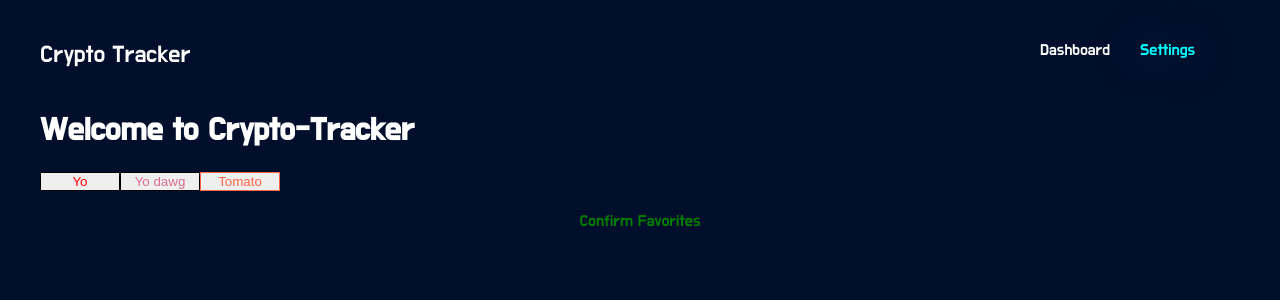
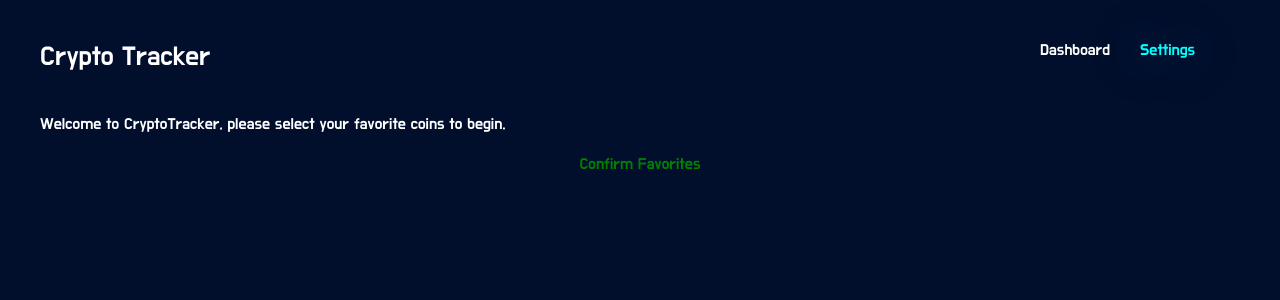
Before and after one commit to SeanPhilippi/crypto-tracker, a React (Create React App) app: page / in a window 1280 px wide. Shown: the top 300 px of the page. Built offline with nearby package versions, Linux system fonts and the light colour scheme.

Commit message:
setting data in localStorage, confirmFavorites working

```diff
--- a/src/components/ConfirmButton.js
+++ b/src/components/ConfirmButton.js
@@ -5,6 +5,7 @@ import { Context } from './Provider';
 const ConfirmButtonStyled = styled.div`
   margin: 20px;
   color: green;
+  cursor: pointer;
 `;
 
 const CenterDiv = styled.div`
--- a/src/components/Nav.js
+++ b/src/components/Nav.js
@@ -3,7 +3,7 @@ import styled, { css } from 'styled-components';
 import { Context } from './Provider';
 
 const Logo = styled.div`
-  font-size: 1.5rem;
+  font-size: 1.7rem;
 `;
 
 const Nav = styled.div`
--- a/src/components/Provider.js
+++ b/src/components/Provider.js
@@ -16,11 +16,22 @@ export class Provider extends Component {
     return {};
   };
 
+  confirmFavorites = () => {
+    this.setState({
+      firstVisit: false,
+      page: 'dashboard'
+    });
+    localStorage.setItem('cryptoTracker', JSON.stringify({
+      test: 'yo'
+    }))
+  };
+
   state = {
     page: 'dashboard',
     firstVisit: false,
     ...this.savedSettings(),
     setPage: this.setPage,
+    confirmFavorites: this.confirmFavorites
   };
 
   render() {
--- a/src/components/Welcome.js
+++ b/src/components/Welcome.js
@@ -1,29 +1,16 @@
 import React from 'react';
-import styled, { css } from 'styled-components';
-
-const Button = styled.button`
-  color: red;
-  border: solid black 1px;
-  width: 5rem;
-  ${props => props.primary && css`
-    color: palevioletred;
-  `}
-`;
-
-const TomatoButton = styled(Button)`
-  color: tomato;
-  border-color: tomato;
-`;
+import { Context } from './Provider';
 
 const Welcome = () => (
-<>
-    <h1>
-      Welcome to Crypto-Tracker
-    </h1>
-    <Button>Yo</Button>
-    <Button primary>Yo dawg</Button>
-    <TomatoButton>Tomato</TomatoButton>
-</>
+  <Context.Consumer>
+    {
+      ({ firstVisit }) => firstVisit ? (
+        <div>
+          Welcome to CryptoTracker, please select your favorite coins to begin.
+        </div>
+      ) : null
+    }
+  </Context.Consumer>
 );
 
 export default Welcome;
```
